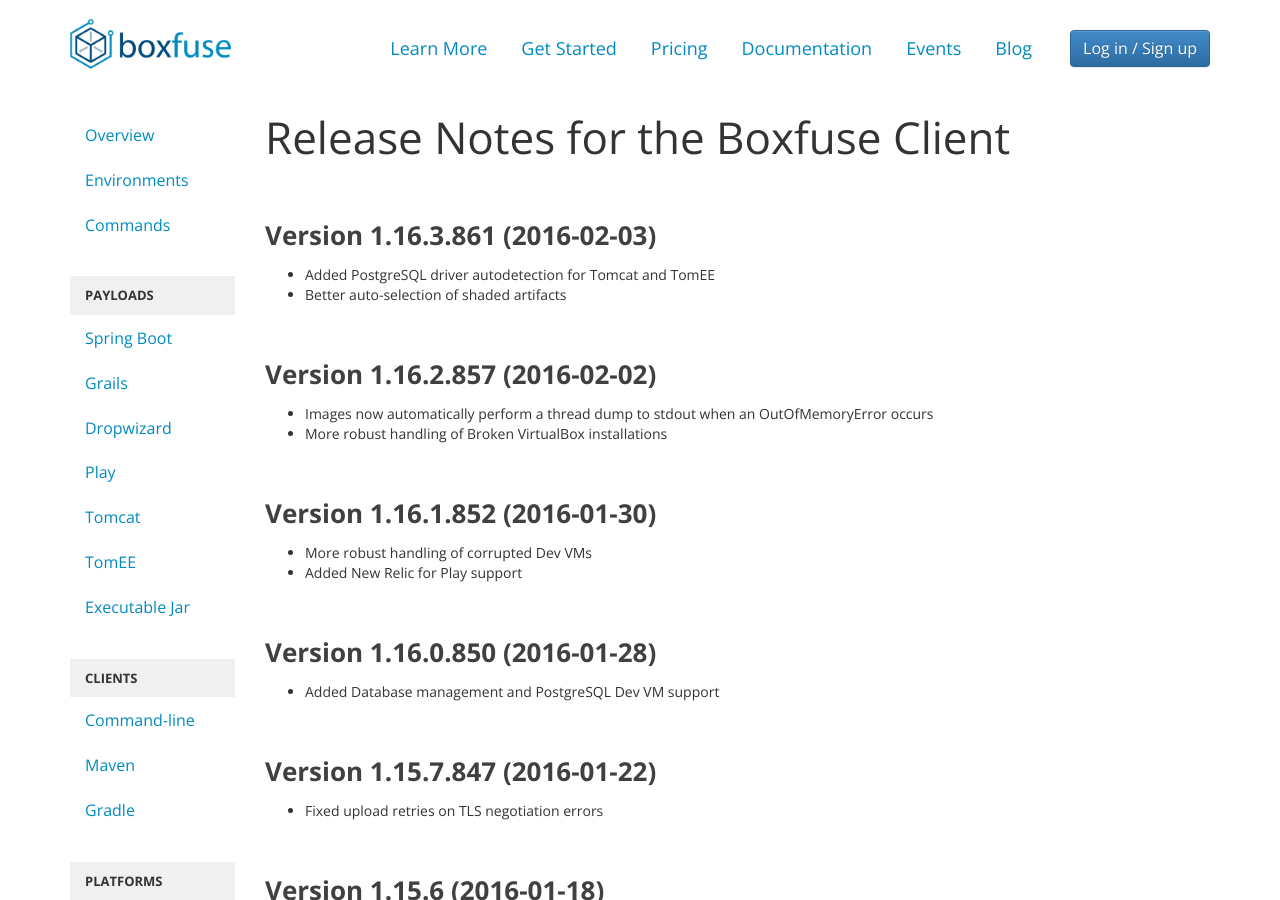
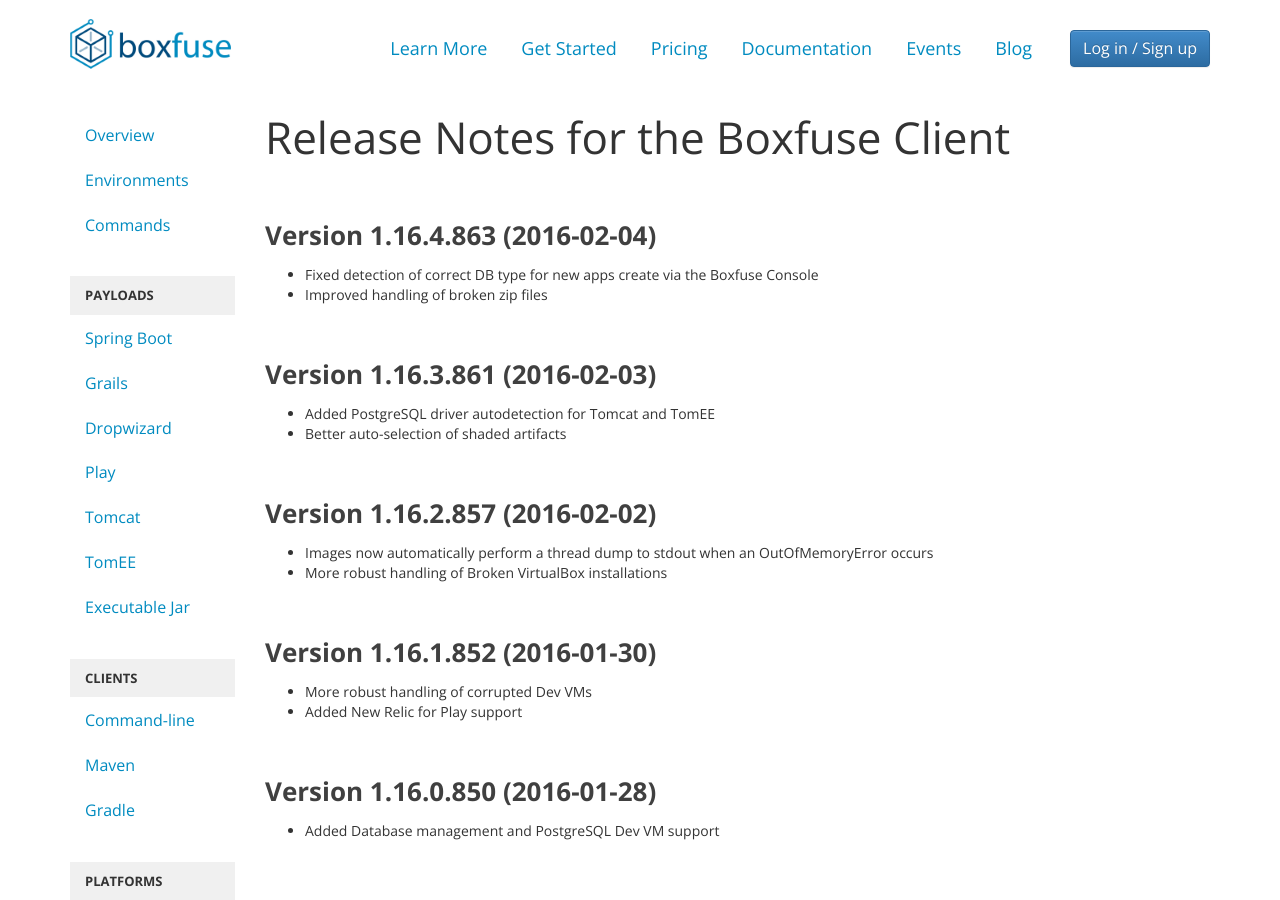
Before and after one commit to flyway/boxfuse.com, a Jekyll site: the page built from docs/releasenotes.html, in a window 1280 px wide and 900 px high. Built offline with Jekyll 4.4.1, drawn with Linux system fonts in a browser that asks for light colours.

Commit message:
Updated for 1.16.4.863

```diff
--- a/_config.yml
+++ b/_config.yml
@@ -1,4 +1,4 @@
 safe: true
 future: true
 exclude: [.gitattributes, .gitignore, boxfuse.com.iml, README.md, CNAME]
-boxfuseVersion: 1.16.3.861
+boxfuseVersion: 1.16.4.863
--- a/docs/releasenotes.html
+++ b/docs/releasenotes.html
@@ -4,6 +4,13 @@ menu: releasenotes
 subtitle: 'Release Notes for the Boxfuse Client'
 ---
 <div id="faq">
+    <h2>Version 1.16.4.863 (2016-02-04)</h2>
+
+    <ul>
+        <li>Fixed detection of correct DB type for new apps create via the Boxfuse Console</li>
+        <li>Improved handling of broken zip files</li>
+    </ul>
+
     <h2>Version 1.16.3.861 (2016-02-03)</h2>
 
     <ul>
```
